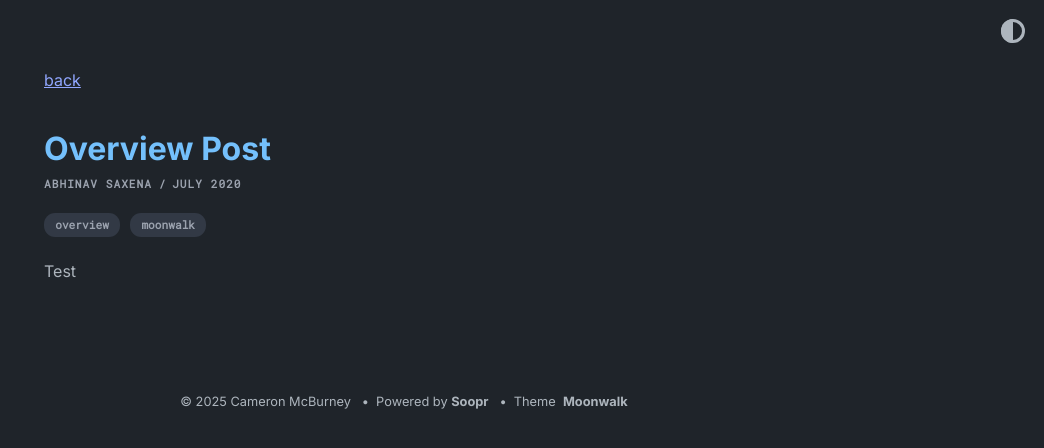
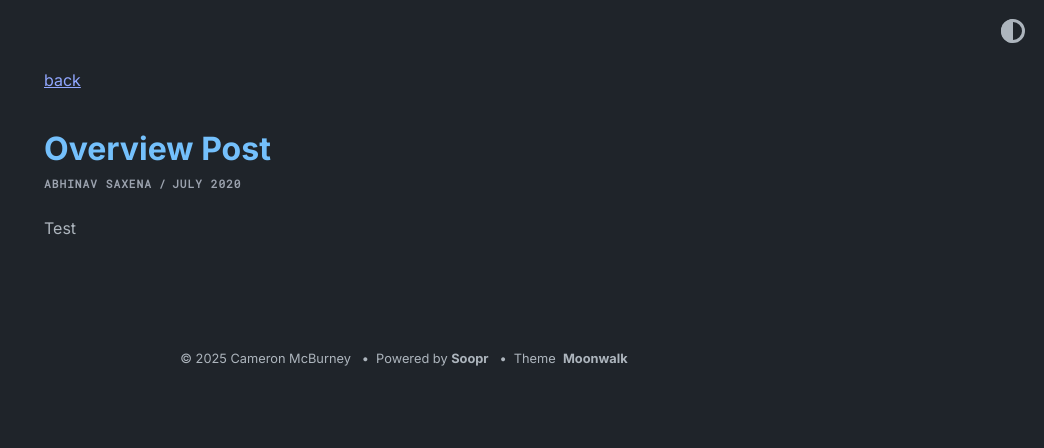
Before and after one commit to cammcburney/cammcburney.github.io, a Jekyll site: the page built from _posts/2020-07-07-overview-post.md, in a window 1280 px wide. Shown: the top 448 px of the page, without its empty margins (236-1280 px from the left). Built offline with Jekyll 4.4.1, drawn with Linux system fonts in a browser that asks for light colours.

Commit message:
hide blog related

```diff
--- a/_config.yml
+++ b/_config.yml
@@ -29,13 +29,11 @@ theme_config:
   show_blog: false # show blog posts added in _posts
   show_old_projects: false # show old projects as cards, add in _data/home.yml
   show_misc_list: false # show generic vertical list for misc details, add _data/home.yml
-  show_reading_time: true # show number of words and reading time in the blog posts
-  show_tags: true # show tags in a blog posts
+  show_reading_time: false # show number of words and reading time in the blog posts
+  show_tags: false # show tags in a blog posts
   # options for "home" page
   home:
     title_projects: Portfolio
-    title_misc_list: Details
-    title_old_projects: Old Projects
 
 soopr:
   publish_token: "" # sign up at https://www.soopr.co to get your publish token and personalize share and reaction options
```
